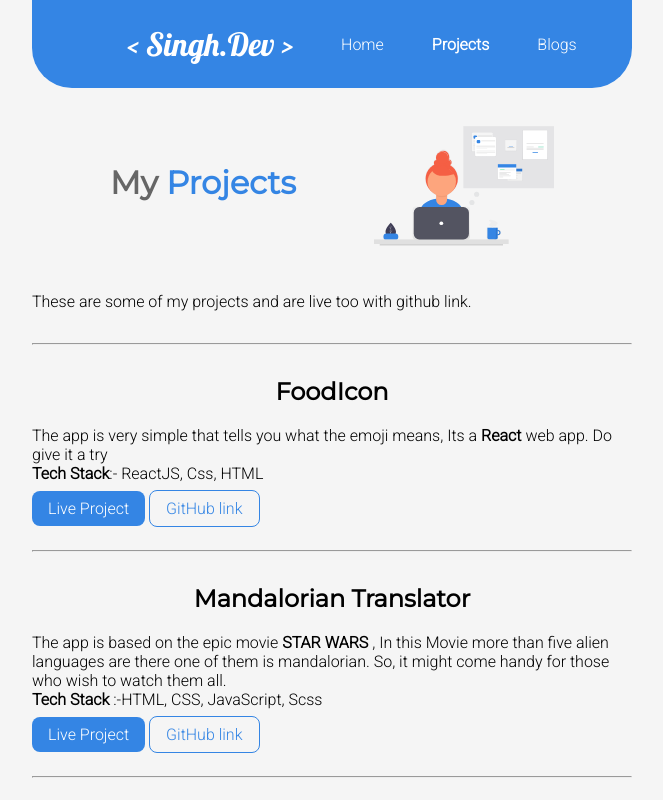
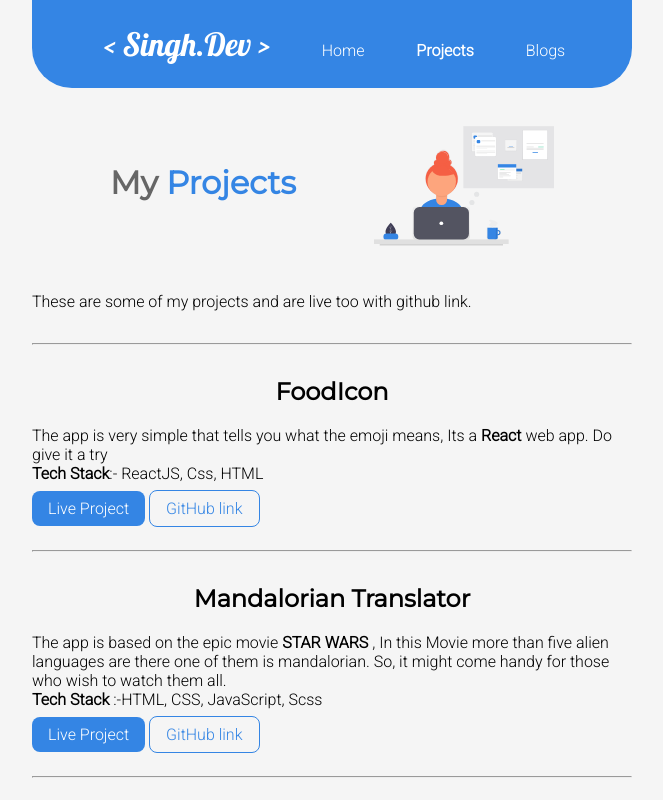
Before and after one commit to Vaibhav-Singh21/vaibhavSingh-site, a plain HTML site: page projects.html in a window 1280 px wide. Shown: the top 800 px of the page, without its empty margins (308-971 px from the left). Drawn offline with Linux system fonts and the light colour scheme.

Commit message:
ui update

```diff
--- a/projects.html
+++ b/projects.html
@@ -9,7 +9,8 @@
 <body>
     <nav class="navigation">
 
-        <ul class="list-non-buffet">
+        <ul class="list-non-bullet">
+
           <li class="list-item-inline" id="logo"> <a class= "link"href="index.html"> < Singh.Dev > </a></li>
           <li class="list-item-inline">
             <a class="link" href="index.html">Home</a></li>
@@ -17,6 +18,7 @@
               <a class="link active-link"  href="projects.html">Projects</a></li>
           <li class="list-item-inline">
               <a class="link"  href="blogs.html">Blogs</a></li>
+
         </ul>
       </nav>
 
--- a/styles.css
+++ b/styles.css
@@ -40,17 +40,19 @@ h2{
     font-size: xx-large;
     color: white;
 }
-.list-non-buffet{
+.list-non-bullet{
     list-style: none;
+    max-width: auto;
+    display: block;
 }
 .list-item-inline{
     text-decoration: none;
-    display: inline;
+    display: inline-block;
     padding: 0rem 0.5rem;
 }
 .navigation{
     background-color: var(--primary-color);
-    display: flexbox;
+    display: flex;
     flex-direction: row;
     padding: 0.5rem;
     border-bottom-right-radius: 2.5rem;
```
